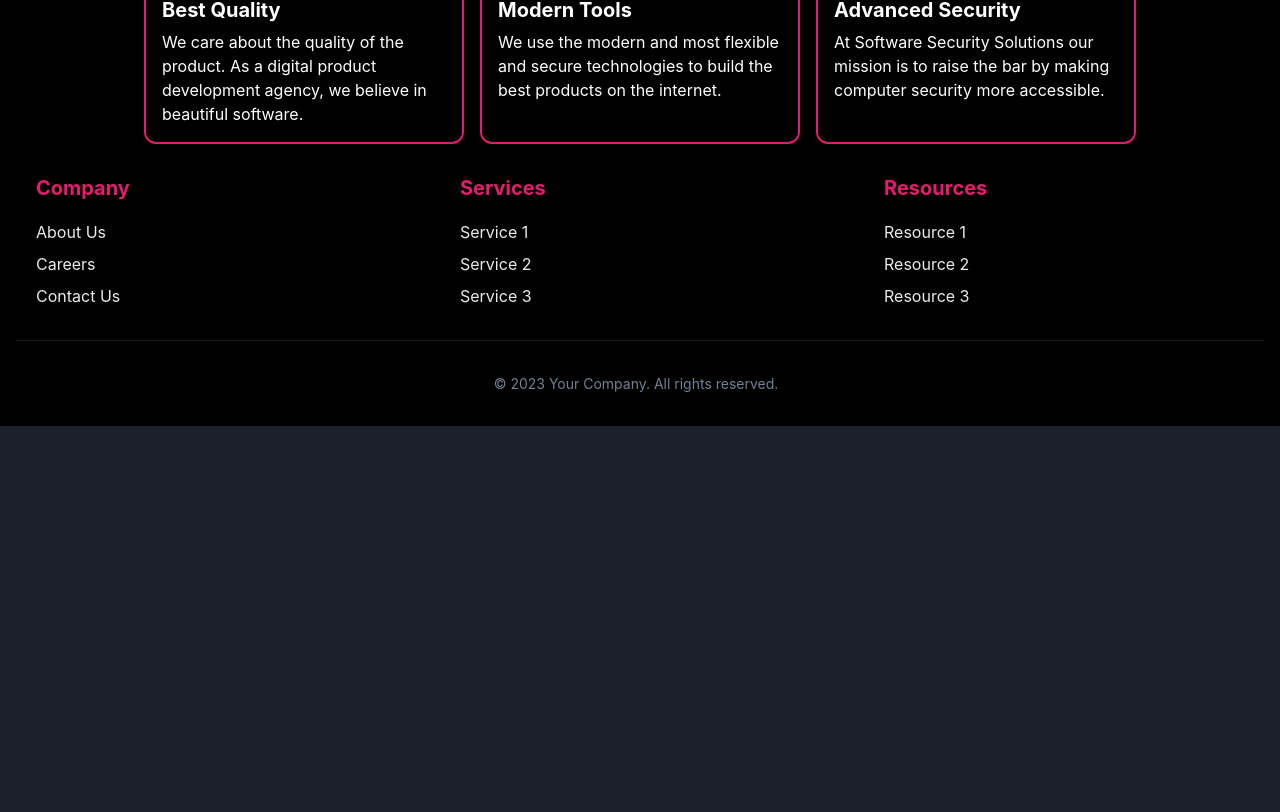
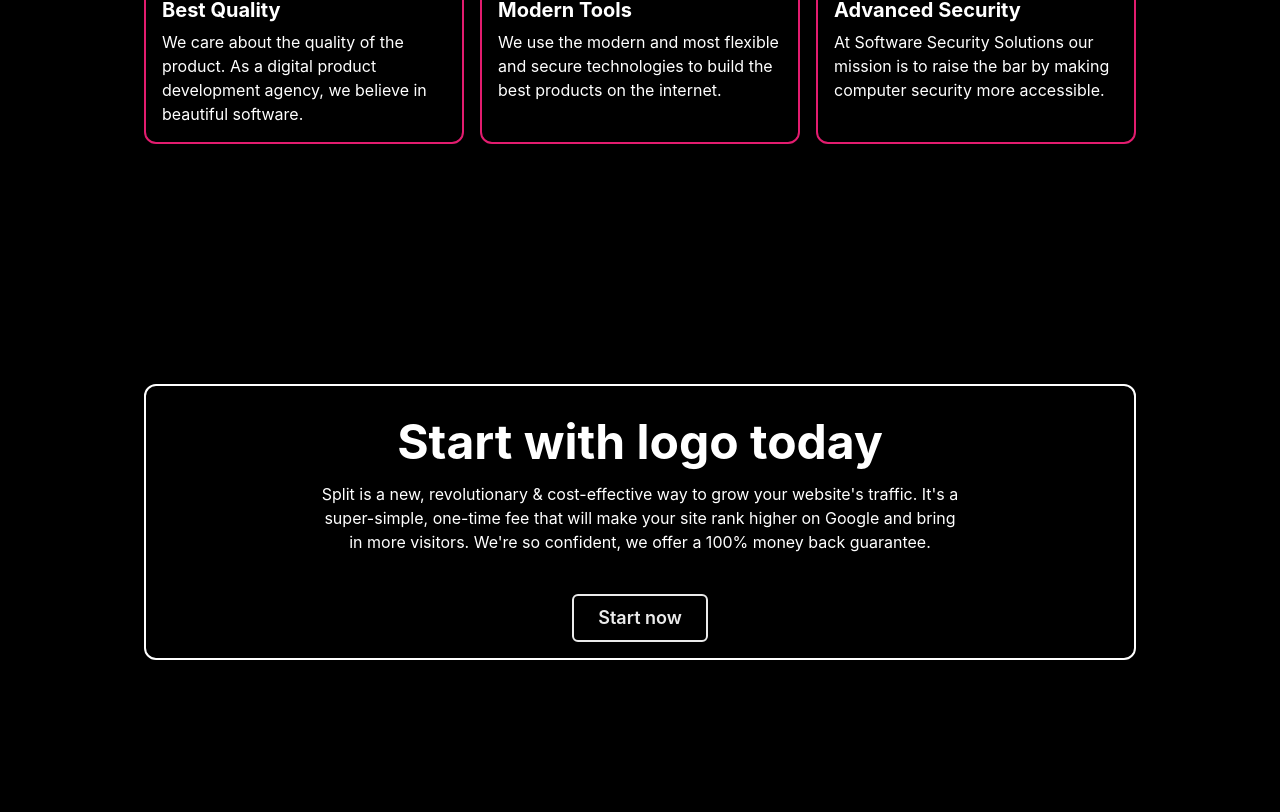
Before and after one commit to piotrszubert/next-chakraUI, a Next.js app: page / in a window 1280 px wide. Shown: the part 1568-2380 px from the top of the page. Before the commit the page ends 1994 px from the top, so only its background shows below. Built offline with nearby package versions, Linux system fonts and the light colour scheme.

Commit message:
added cta section

```diff
--- /dev/null
+++ b/src/components/Cta.js
@@ -0,0 +1,74 @@
+import {
+    Box,
+    Heading,
+    Text,
+    Container,
+    Flex,
+    Button
+} from '@chakra-ui/react';
+
+const Cta = () => {
+
+  return (
+    <Box
+      bg="black"
+      py={60}
+      px={4}
+    >
+      <Container maxW="container.lg">
+        <Box
+            borderWidth={2}
+            borderColor="white"
+            borderRadius="xl"
+        >
+            <Flex
+                direction="column"
+                justifyContent="space-between"
+                flexWrap="wrap"
+                p={4}
+                rowGap={10}
+                textAlign="center"
+            >
+                <Box>
+                    <Heading
+                        size="2xl"
+                        color="white" mt={4} mb={4}>
+                        Start with logo today
+                    </Heading>
+                    <Text
+                        color="white"
+                        marginX="auto"
+                        textAlign="center"
+                        maxW="container.sm">
+                        Split is a new, revolutionary & cost-effective way to
+                        grow your website's traffic. It's a super-simple,
+                        one-time fee that will make your site rank higher
+                        on Google and bring in more visitors. We're so
+                        confident, we offer a 100% money back guarantee.
+                    </Text>
+                </Box>
+                <Box display="flex" justifyContent="center">
+                    <Button
+                        colorScheme='white'
+                        borderWidth="2px"
+                        backdropFilter="blur(2px)"
+                        variant='outline'
+                        size='lg'
+                        transition={'transform .14s cubic-bezier(.25, .46, .45, .69)'}
+                        _hover={{
+                            cursor: 'pointer',
+                            boxShadow: "3px 3px 0px 0px white",
+                            transform: "translate(-3px, -3px)"
+                        }}
+                    >
+                        Start now
+                    </Button>
+                </Box>
+            </Flex>
+        </Box>
+      </Container>
+    </Box>
+  );
+};
+
+export default Cta;
--- a/src/pages/index.js
+++ b/src/pages/index.js
@@ -3,6 +3,7 @@
 import Hero from '@/components/Hero'
 import Features from '@/components/Features'
 import Cards from '@/components/Cards'
+import Cta from '@/components/Cta'
 
 export default function Home() {
   return (
@@ -17,6 +18,7 @@
         <Hero/>
         <Features/>
         <Cards/>
+        <Cta/>
       </Layout>
     </>
   )
```
